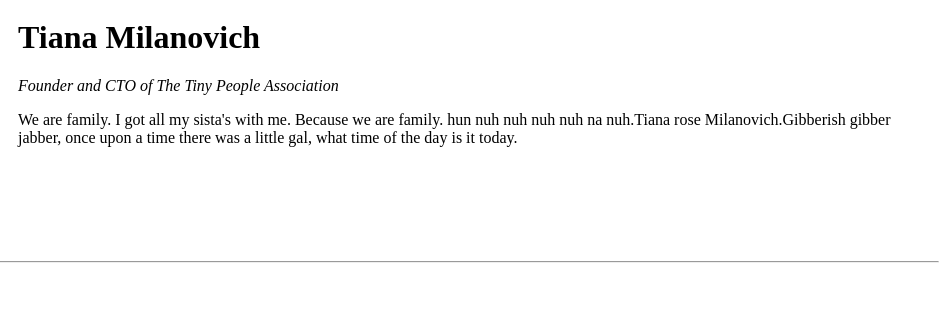
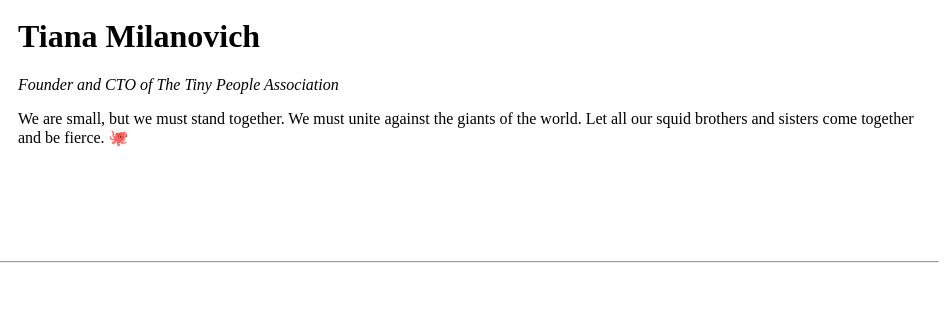
Before and after one commit to Tiana-M/CV, a plain HTML site: page index.html in a window 1280 px wide. Shown: the part 101-420 px from the top of the page, 333-1280 px from the left. Drawn offline with Linux system fonts and the light colour scheme.

Commit message:
Add files via upload

```diff
--- a/index.html
+++ b/index.html
@@ -13,10 +13,9 @@
       </a></td>
       <td><h1>Tiana Milanovich</h1>
       <p><em>Founder and CTO of The Tiny People Association</em></p>
-      <p>We are family. I got all my sista's with me. Because we are family.
-        hun nuh nuh nuh nuh na nuh.Tiana rose Milanovich.Gibberish
-        gibber jabber, once upon a time there was a little gal,
-        what time of the day is it today. </p></td>
+      <p>We are small, but we must stand together. We must unite against the
+      giants of the world. Let all our squid brothers and sisters come together
+    and be fierce. 🐙</p></td>
     </tr>
     </table>
     <hr>
```
